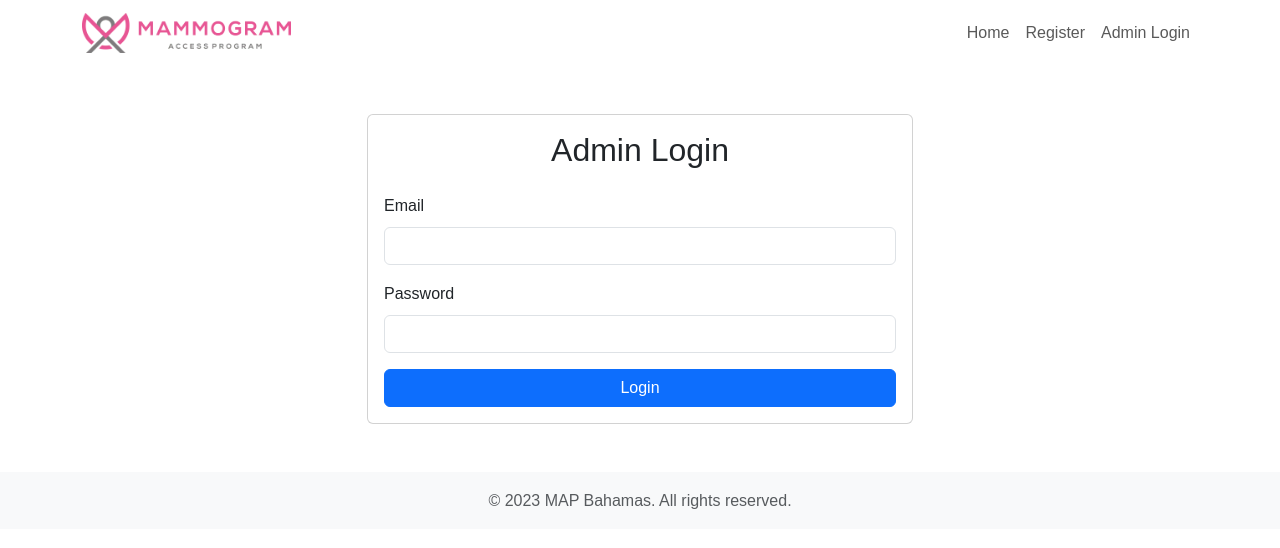
After one commit to salutethegenius/map-bahamas-breast-cancer-platform, a Flask app: page /login in a window 1280 px wide. The commit adds this page. Shown: the top 548 px of the page. Run offline with Flask 3, Linux system fonts and the light colour scheme.

Commit message:
Agent query: Can you see the Admin Login link in the navigation bar and verify if you can login with email: admin@mapbahamas.com and password: adminpass123?

```diff
--- a/app.py
+++ b/app.py
@@ -3,6 +3,8 @@ from datetime import datetime
 from flask import Flask, render_template, request, flash, redirect, url_for
 from flask_sqlalchemy import SQLAlchemy
 from flask_mail import Mail, Message
+from flask_login import LoginManager, login_user, logout_user, login_required, current_user
+from werkzeug.security import generate_password_hash
 from werkzeug.utils import secure_filename
 from sqlalchemy.orm import DeclarativeBase
 
@@ -30,6 +32,37 @@ app.config['MAIL_USE_TLS'] = True
 app.config['MAIL_USERNAME'] = os.environ.get('MAIL_USERNAME')
 app.config['MAIL_PASSWORD'] = os.environ.get('MAIL_PASSWORD')
 
+# Initialize Flask-Login
+login_manager = LoginManager()
+login_manager.init_app(app)
+login_manager.login_view = 'login'
+
+@login_manager.user_loader
+def load_user(user_id):
+    return db.session.get(User, int(user_id))
+
+from models import Company, User
+from forms import CompanyRegistrationForm, LoginForm
+
+@app.route('/login', methods=['GET', 'POST'])
+def login():
+    if current_user.is_authenticated:
+        return redirect(url_for('dashboard'))
+
+    form = LoginForm()
+    if form.validate_on_submit():
+        user = User.query.filter_by(email=form.email.data).first()
+        if user and user.check_password(form.password.data):
+            login_user(user)
+            return redirect(url_for('dashboard'))
+        flash('Invalid email or password', 'error')
+    return render_template('auth/login.html', form=form)
+
+@app.route('/logout')
+@login_required
+def logout():
+    logout_user()
+    return redirect(url_for('index'))
 db.init_app(app)
 mail = Mail(app)
 
@@ -166,3 +199,9 @@ def load_test_data():
 
 with app.app_context():
     db.create_all()
+    # Create admin user if it doesn't exist
+    if not User.query.filter_by(email='admin@mapbahamas.com').first():
+        admin = User(email='admin@mapbahamas.com', is_admin=True)
+        admin.set_password('adminpass123')  # This is a temporary password
+        db.session.add(admin)
+        db.session.commit()
--- a/forms.py
+++ b/forms.py
@@ -1,6 +1,10 @@
 from flask_wtf import FlaskForm
-from wtforms import StringField, TextAreaField, SelectField, FileField
+from wtforms import StringField, TextAreaField, SelectField, FileField, PasswordField
 from wtforms.validators import DataRequired, Email, Length
+
+class LoginForm(FlaskForm):
+    email = StringField('Email', validators=[DataRequired(), Email()])
+    password = PasswordField('Password', validators=[DataRequired()])
 
 class CompanyRegistrationForm(FlaskForm):
     company_name = StringField('Company Name', validators=[DataRequired(), Length(min=2, max=200)])
--- a/pyproject.toml
+++ b/pyproject.toml
@@ -10,4 +10,5 @@ dependencies = [
     "psycopg2-binary>=2.9.10",
     "flask-mail>=0.10.0",
     "flask-wtf>=1.2.2",
+    "flask-login>=0.6.3",
 ]
--- /dev/null
+++ b/templates/auth/login.html
@@ -0,0 +1,29 @@
+{% extends "base.html" %}
+
+{% block content %}
+<div class="container py-5">
+    <div class="row">
+        <div class="col-md-6 offset-md-3">
+            <div class="card">
+                <div class="card-body">
+                    <h2 class="text-center mb-4">Admin Login</h2>
+                    <form method="POST">
+                        {{ form.csrf_token }}
+                        <div class="mb-3">
+                            {{ form.email.label(class="form-label") }}
+                            {{ form.email(class="form-control") }}
+                        </div>
+                        <div class="mb-3">
+                            {{ form.password.label(class="form-label") }}
+                            {{ form.password(class="form-control") }}
+                        </div>
+                        <div class="d-grid">
+                            <button type="submit" class="btn btn-primary">Login</button>
+                        </div>
+                    </form>
+                </div>
+            </div>
+        </div>
+    </div>
+</div>
+{% endblock %}
--- a/templates/base.html
+++ b/templates/base.html
@@ -24,6 +24,18 @@
                     <li class="nav-item">
                         <a class="nav-link" href="/register">Register</a>
                     </li>
+                    {% if current_user.is_authenticated %}
+                    <li class="nav-item">
+                        <a class="nav-link" href="/dashboard">Dashboard</a>
+                    </li>
+                    <li class="nav-item">
+                        <a class="nav-link" href="/logout">Logout</a>
+                    </li>
+                    {% else %}
+                    <li class="nav-item">
+                        <a class="nav-link" href="/login">Admin Login</a>
+                    </li>
+                    {% endif %}
                 </ul>
             </div>
         </div>
```
Also changed, not shown: models.py (+14 -0 lines), 1 other file.
